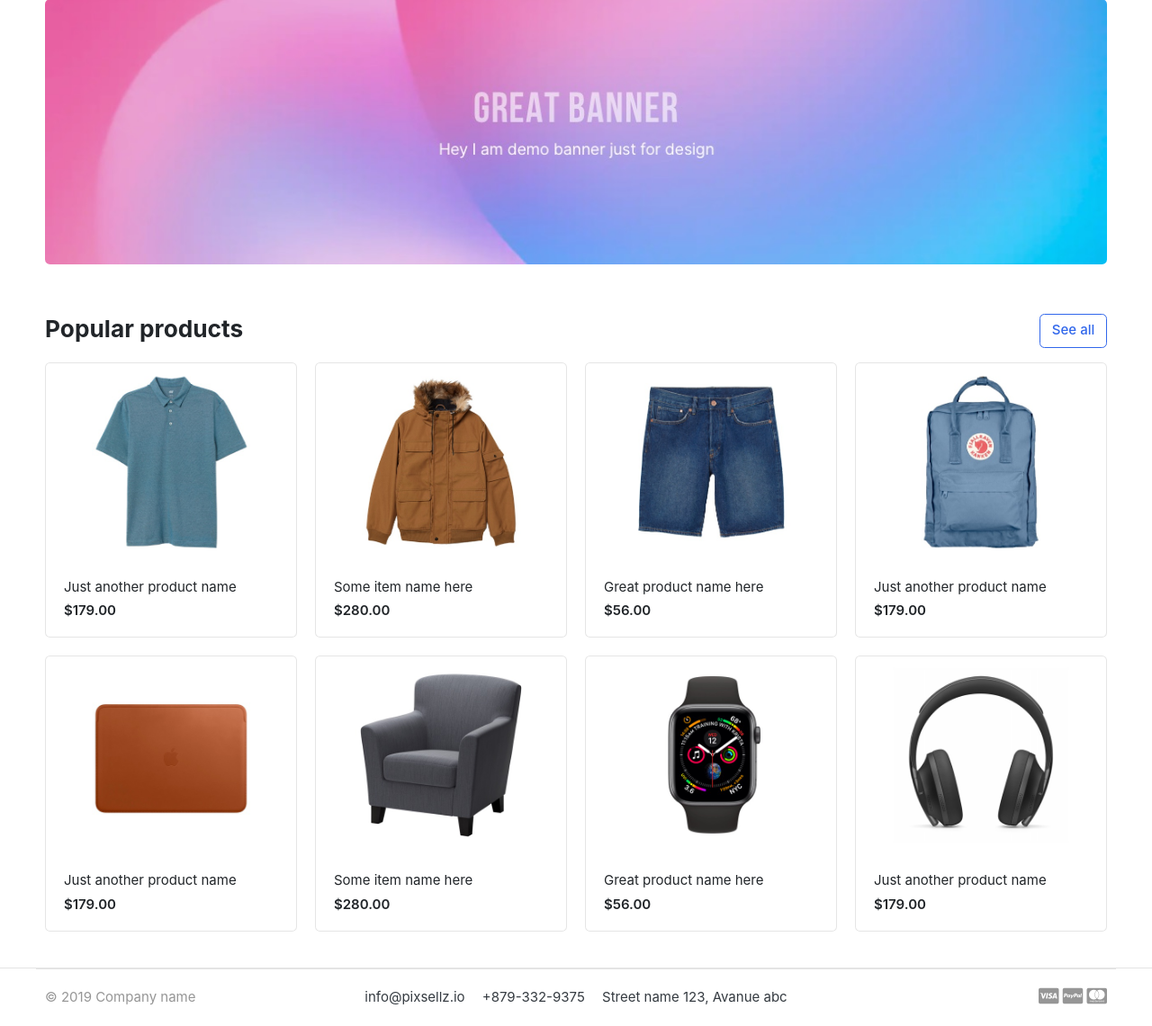
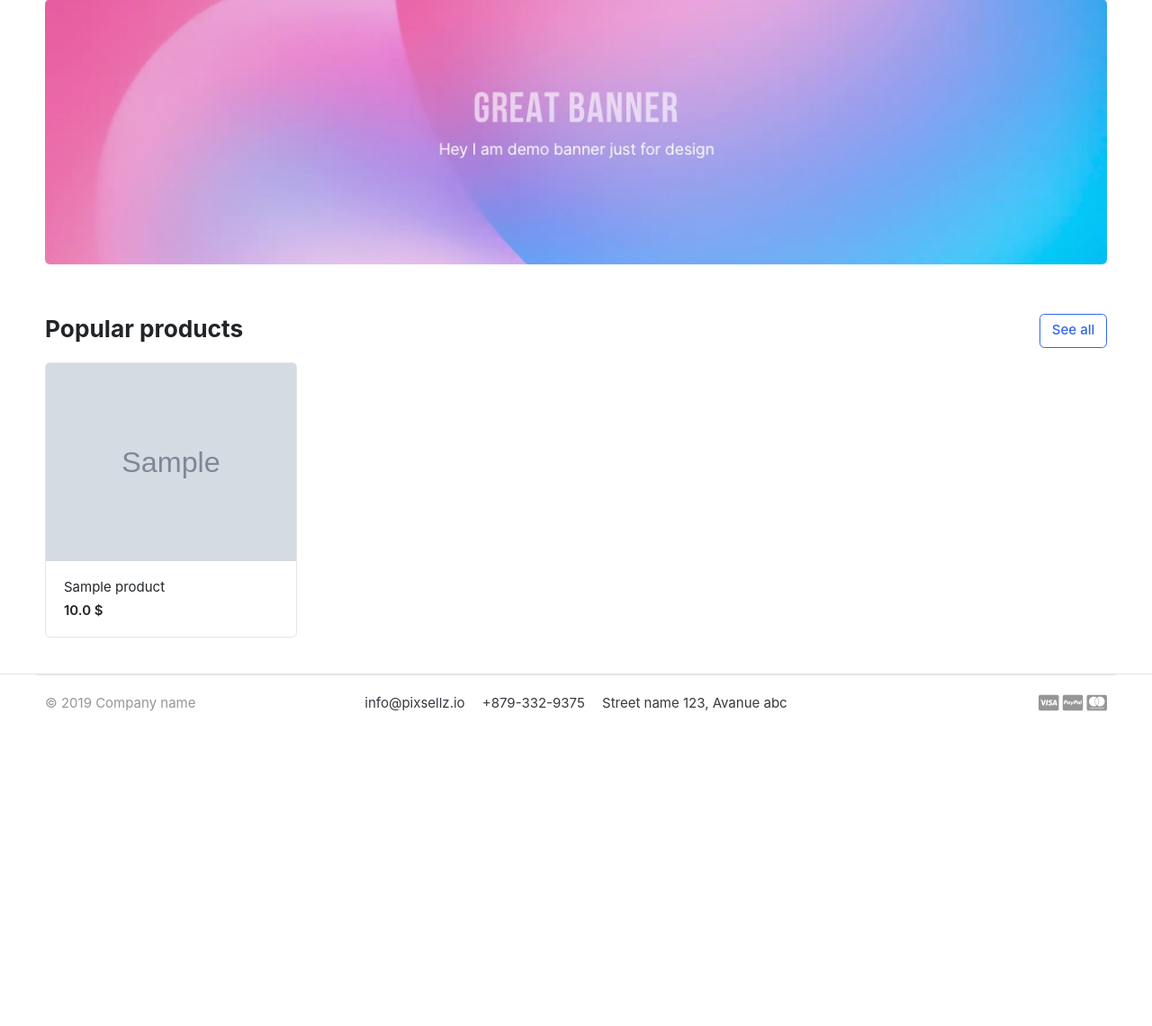
Before and after one commit to Mive667/Django-Ecommerce-website, a Django app: page / in a window 1280 px wide. Shown: the part 139-1280 px from the top of the page at 90% size. After the commit the page ends 930 px from the top, so only its background shows below. Run offline with Django 5.2, Linux system fonts and the light colour scheme; tables that the repository leaves empty hold one stand-in row (values such as "Sample post"); grey boxes marked "Sample" are stand-in pictures; some libraries are stand-ins or nearby versions; some web fonts are replaced.

Commit message:
load products in home page

```diff
--- a/src/ecommerce/templates/ecommerce/index.html
+++ b/src/ecommerce/templates/ecommerce/index.html
@@ -28,126 +28,23 @@
         <!-- sect-heading -->
 
         <div class="row">
+          {% for p in products %}
           <div class="col-md-3">
             <div class="card card-product-grid">
               <a href="./product-detail.html" class="img-wrap">
-                <img src="{% static 'ecommerce/images/items/1.jpg' %}" />
+                <img src="{{ p.image.url }}" />
               </a>
               <figcaption class="info-wrap">
                 <a href="./product-detail.html" class="title"
-                  >Just another product name</a
+                  >{{ p.product_name }}</a
                 >
-                <div class="price mt-1">$179.00</div>
+                <div class="price mt-1">{{ p.price }} $</div>
                 <!-- price-wrap.// -->
               </figcaption>
             </div>
           </div>
           <!-- col.// -->
-          <div class="col-md-3">
-            <div class="card card-product-grid">
-              <a href="./product-detail.html" class="img-wrap">
-                <img src="{% static 'ecommerce/images/items/2.jpg' %}" />
-              </a>
-              <figcaption class="info-wrap">
-                <a href="./product-detail.html" class="title"
-                  >Some item name here</a
-                >
-                <div class="price mt-1">$280.00</div>
-                <!-- price-wrap.// -->
-              </figcaption>
-            </div>
-          </div>
-          <!-- col.// -->
-          <div class="col-md-3">
-            <div class="card card-product-grid">
-              <a href="./product-detail.html" class="img-wrap">
-                <img src="{% static 'ecommerce/images/items/3.jpg' %}" />
-              </a>
-              <figcaption class="info-wrap">
-                <a href="./product-detail.html" class="title"
-                  >Great product name here</a
-                >
-                <div class="price mt-1">$56.00</div>
-                <!-- price-wrap.// -->
-              </figcaption>
-            </div>
-          </div>
-          <!-- col.// -->
-          <div class="col-md-3">
-            <div class="card card-product-grid">
-              <a href="./product-detail.html" class="img-wrap">
-                <img src="{% static 'ecommerce/images/items/4.jpg' %}" />
-              </a>
-              <figcaption class="info-wrap">
-                <a href="./product-detail.html" class="title"
-                  >Just another product name</a
-                >
-                <div class="price mt-1">$179.00</div>
-                <!-- price-wrap.// -->
-              </figcaption>
-            </div>
-          </div>
-          <!-- col.// -->
-          <div class="col-md-3">
-            <div class="card card-product-grid">
-              <a href="./product-detail.html" class="img-wrap">
-                <img src="{% static 'ecommerce/images/items/5.jpg' %}" />
-              </a>
-              <figcaption class="info-wrap">
-                <a href="./product-detail.html" class="title"
-                  >Just another product name</a
-                >
-                <div class="price mt-1">$179.00</div>
-                <!-- price-wrap.// -->
-              </figcaption>
-            </div>
-          </div>
-          <!-- col.// -->
-          <div class="col-md-3">
-            <div class="card card-product-grid">
-              <a href="./product-detail.html" class="img-wrap">
-                <img src="{% static 'ecommerce/images/items/6.jpg' %}" />
-              </a>
-              <figcaption class="info-wrap">
-                <a href="./product-detail.html" class="title"
-                  >Some item name here</a
-                >
-                <div class="price mt-1">$280.00</div>
-                <!-- price-wrap.// -->
-              </figcaption>
-            </div>
-          </div>
-          <!-- col.// -->
-          <div class="col-md-3">
-            <div class="card card-product-grid">
-              <a href="./product-detail.html" class="img-wrap">
-                <img src="{% static 'ecommerce/images/items/7.jpg' %}" />
-              </a>
-              <figcaption class="info-wrap">
-                <a href="./product-detail.html" class="title"
-                  >Great product name here</a
-                >
-                <div class="price mt-1">$56.00</div>
-                <!-- price-wrap.// -->
-              </figcaption>
-            </div>
-          </div>
-          <!-- col.// -->
-          <div class="col-md-3">
-            <div class="card card-product-grid">
-              <a href="./product-detail.html" class="img-wrap">
-                <img src="{% static 'ecommerce/images/items/9.jpg' %}" />
-              </a>
-              <figcaption class="info-wrap">
-                <a href="./product-detail.html" class="title"
-                  >Just another product name</a
-                >
-                <div class="price mt-1">$179.00</div>
-                <!-- price-wrap.// -->
-              </figcaption>
-            </div>
-          </div>
-          <!-- col.// -->
+          {% endfor %}
         </div>
         <!-- row.// -->
       </div>
--- a/src/ecommerce/views.py
+++ b/src/ecommerce/views.py
@@ -2,7 +2,11 @@
 
 from django.http import HttpResponse
 from django.shortcuts import redirect, render
-
+from store.models import Product
 
 def index(request):
-    return render(request, 'ecommerce/index.html')
+    products = Product.objects.all().filter(is_available=True)
+    context = {
+        'products': products
+    }
+    return render(request, 'ecommerce/index.html', context)
--- a/src/store/admin.py
+++ b/src/store/admin.py
@@ -5,12 +5,12 @@ from . models import Product
 class ProductAdmin(admin.ModelAdmin):
     list_display = (
         'product_name',
+        'category',
         'price',
         'stock',
-        'category',
+        'is_available',
         'created_at',
         'modified_at',
-        'is_available',
     )
     prepopulated_fields = {
         'slug': ('product_name',),
@@ -18,4 +18,4 @@ class ProductAdmin(admin.ModelAdmin):
 
 
 # Register your models here.
-admin.site.register(Product)
+admin.site.register(Product, ProductAdmin)
```
Also changed, not shown: src/media/images/products/ATX-Jeans.jpg (added), src/media/images/products/Blue-Shirt.jpg (added), src/media/images/products/Great-Tshirt.jpg (added), src/media/images/products/Mavi_jeans.jpg (added), src/media/images/products/Puma-Ferrari-Shoes.jpg (added), src/media/images/products/US-Polo-Assn_Jacket.jpg (added), src/media/images/products/Wrangler-Shirt.jpg (added), src/media/images/products/jordan-true-flight-basketball-shoes.jpg (added).
